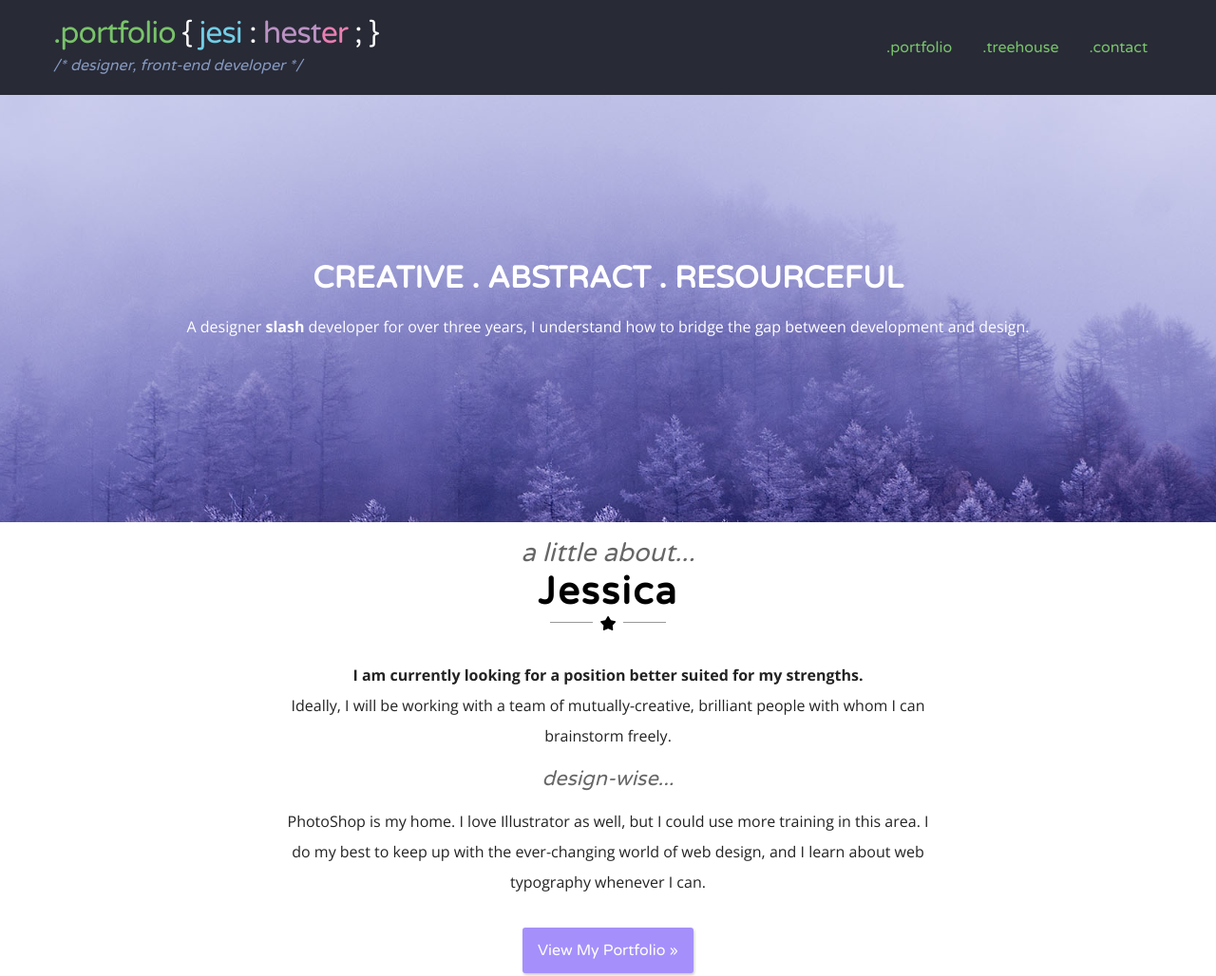
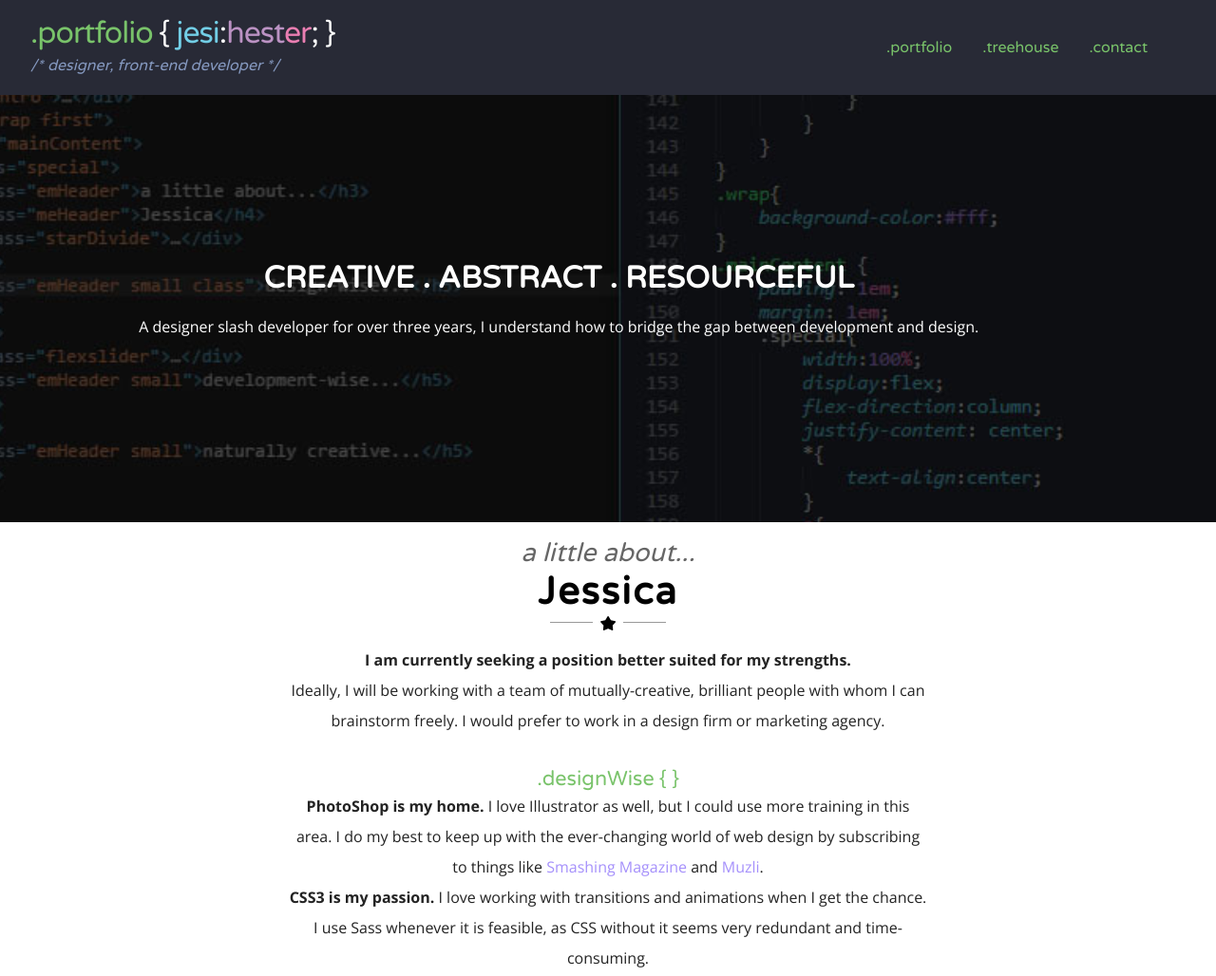
Before and after one commit to zenPidgin/jesihester.com, a plain HTML site: page index.html in a window 1280 px wide. Shown: the top 1028 px of the page at 95% size. Drawn offline with nearby package versions, Linux system fonts and the light colour scheme.

Commit message:
Changed hero image. Updated .emHeader.

```diff
--- a/index.html
+++ b/index.html
@@ -16,7 +16,7 @@
 		<div class="container">
 		<a class="logoLink" href="index.html">
 				<h1>
-					<span class="class">.portfolio</span><span class="punc"> {</span><span class="attr">  jesi </span><span class="punc">:</span><span class="num"> hest</span><span class="meas">er</span><span class="punc"> ;  }</span>
+					<span class="class">.portfolio</span><span class="punc"> { </span><span class="attr">  jesi</span><span class="punc">:</span><span class="num">hest</span><span class="meas">er</span><span class="punc">;  }</span>
 				</h1>
 				<h2 class="tagline comment">/* designer, front-end developer */</h2>
 			</a>
@@ -31,7 +31,7 @@
 	<div class="intro">
 
 		<h2 class="threeWords">Creative <span>.</span> <strong>Abstract</strong> <span>.</span> Resourceful</h2>
-		<p>A designer <strong>slash</strong> developer for over three years, I understand how to bridge the gap between development and design.</p>
+		<p>A designer slash developer for over three years, I understand how to bridge the gap between development and design.</p>
 	</div>
 	<div class="wrap first">
 	<div class="mainContent">
@@ -43,9 +43,10 @@
 					<i class="icon-star star"></i>
 				<span class="line"></span>
 			</div>
-			<p><strong>I am currently looking for a position better suited for my strengths.</strong><br />Ideally, I will be working with a team of mutually-creative, brilliant people with whom I can brainstorm freely.</p>
-			<h5 class="emHeader small">design-wise...</h5>
-			<p>PhotoShop is my home. I love Illustrator as well, but I could use more training in this area. I do my best to keep up with the ever-changing world of web design, and I learn about web typography whenever I can.</p>
+			<p><strong>I am currently seeking a position better suited for my strengths.</strong><br />Ideally, I will be working with a team of mutually-creative, brilliant people with whom I can brainstorm freely. I would prefer to work in a design firm or marketing agency.</p>
+			<h5 class="emHeader small">designWise</h5>
+			<p><strong>PhotoShop is my home.</strong> I love Illustrator as well, but I could use more training in this area. I do my best to keep up with the ever-changing world of web design by subscribing to things like <a href="https://www.smashingmagazine.com/" target="_blank">Smashing Magazine</a> and <a href="https://muz.li/" target="_blank">Muzli</a>.<br /><strong>CSS3 is my passion.</strong> I love working with transitions and animations when I get the chance. I use Sass whenever it is feasible, as CSS without it seems very redundant and time-consuming.</p>
+
 			<p><a class="cta" href="portfolio.html">View My Portfolio &#187;</a></p>
 			<div class="flexslider">
 			  <ul class="slides">
@@ -65,26 +66,17 @@
 			      <img src="img/slides/slide_alameda.jpg" />
 			      <p class="flex-caption">A screenshot of Alameda's Online Restaurant Guide. <a href="portfolio.html" >Read About My Role &#187;</a></p>
 			    </li>
-			 <!--   <li>
-			      <img src="img/slides/slide_faber.jpg" />
-			      <p class="flex-caption">This was a project for my Advanced Image Manipulation class, Jan-March 2013. <a href="img/full/faber_castell_project.jpg" target="_blank">View the full image &#187;</a></p>
-			    </li>-->
 			    <li>
 			      <img src="img/slides/slide_lincolnwood2.jpg" />
 			      <p class="flex-caption">A screenshot of Lincolnwood Library. <a href="portfolio.html" target="_blank">View my portfolio &#187;</a></p>
 			    </li>
-
-			   <!-- <li>
-			      <img src="img/slides/slide_chef.jpg" />
-			      <p class="flex-caption">A slide I created for Chef Garnish. <a href="http://chefraylduey.com/wordpress" target="_blank">View the chef's website &#187;</a></p>
-			    </li>-->
 			  </ul>
 			</div>
-			<h5 class="emHeader small">development-wise...</h5>
-			<p>My skills in Front-End Development come with a love for <a href="http://sass-lang.com/" target="_blank">Sass</a>/<a href="http://compass-style.org/" target="_blank">Compass</a>, and <a href="https://css-tricks.com/snippets/css/a-guide-to-flexbox/" target="_blank">Flexbox</a>. I am often called upon to quickly fix any style issues my teammates come across. Despite the fact that I have mastered HTML and CSS, I still occasionally come across CSS attributes of which I was previously unaware.<br />I also have a love for all things <a href="https://jquery.com/" target="_blank">jQuery</a>.<br />My tools of choice for coding are Sublime Text, Microsoft Visual Studio, and Filezilla.<br />I can debug C# if it is commented and I have been well-briefed on the backend details.</p>
+			<h5 class="emHeader small">developmentWise</h5>
+			<p>My skills in Front-End Development involve a love for <a href="http://sass-lang.com/" target="_blank">Sass</a>/<a href="http://compass-style.org/" target="_blank">Compass</a>, and <a href="https://css-tricks.com/snippets/css/a-guide-to-flexbox/" target="_blank">Flexbox</a>. I am often called upon to quickly fix any style issues my teammates come across. Despite the fact that I have mastered HTML and CSS, I still occasionally come across CSS attributes of which I was previously unaware.<br />I also have a love for <a href="https://jquery.com/" target="_blank">jQuery</a> and have dabbled with <a href="http://handlebarsjs.com/" target="_blank">Handlebars</a> and <a href="https://angularjs.org/" target="_blank">Angular</a>.<br />My tools of choice include Sublime Text, Microsoft Visual Studio, and Filezilla.<br />I can debug C# if it is commented and I have been well-briefed on the backend details.</p>
 			<p><a class="cta" href="portfolio.html">View My Portfolio &#187;</a></p>
-			<h5 class="emHeader small">naturally creative...</h5>
-			<p>I have played guitar since I was 11, and I am obsessed with music.<br>Recently, I discovered I work best when I listen to <a href="https://myspace.com/struts/music/songs" target="_blank">The Struts</a>.<br />I have <a href="https://www.etsy.com/shop/RhymeStonesShop?ref=hdr_shop_menu" target="_blank">an Etsy Shop</a> where I create my own hand-made gemstone jewelry.<br />I have also always loved to draw. I have a deviant art gallery if you would like to see a <a href="http://zenpidgin.deviantart.com/gallery/" target="_blank">smattering of my old drawings.</a><br />Additionally, I am crazy about Dr. Who, Game of Thrones, and Minecraft paraphernalia.</p>
+			<h5 class="emHeader small">naturallyCreative</h5>
+			<p>I have played guitar since I was 11, and I am obsessed with music.<br />I have <a href="https://www.etsy.com/shop/RhymeStonesShop?ref=hdr_shop_menu" target="_blank">an Etsy Shop</a> where I create my own hand-made gemstone jewelry.<br />I have also always loved to draw. I have a deviant art gallery if you would like to see a <a href="http://zenpidgin.deviantart.com/gallery/" target="_blank">smattering of my old drawings.</a><br />Additionally, I am crazy about Dr. Who, Game of Thrones, and Minecraft paraphernalia.</p>
 		</div>
 	</div><!-- end mainContent-->
 	</div><!-- end wrap-->
@@ -103,7 +95,9 @@
 
 <script type="text/javascript" charset="utf-8">
 
-    $('.flexslider').flexslider();
+    $('.flexslider').flexslider({
+    	slideshow: false
+    });
 
 </script>
 
--- a/scss/_base.scss
+++ b/scss/_base.scss
@@ -16,7 +16,7 @@ body{
 	flex-direction:column; /* stacks elements vertically */
 	min-height:100vh;
 	height:100% !important;
-	background: url(../img/cloud1.jpg) no-repeat;
+	background: url(../img/editors2.jpg) no-repeat;
 	background-position:center top;
 	background-size:cover !important;
 	background-attachment:fixed;
@@ -77,7 +77,7 @@ section{
 	width:95%;
 	padding:1.5em;
 	margin:0 auto;
-	min-width:380px;
+	min-width:320px;
 }
 .header, .main-footer{
 	background-color:$color-night;
@@ -86,6 +86,7 @@ section{
 }
 .header > .container{
 	padding-top:0;
+	padding-left:0;
 }
 .header .logo{
 	min-width:100%;
@@ -157,7 +158,7 @@ h2.tagline {
     	}
     	p{
     		max-width:675px;
-    		margin: 1em auto;
+    		margin: 0em auto 2em;
     	}
     }
     .starDivide{
@@ -166,7 +167,7 @@ h2.tagline {
 }
 .flexslider{
 	max-width:1000px;
-	margin:0 auto 3em;
+	margin:0 auto 4em;
 	border:none;
 }
 
@@ -209,12 +210,14 @@ p.flex-caption{
 		text-align:inherit;
 		font-size:2em;
 		text-transform: uppercase;
+		width:90%;
 		span{
 			display:none;
 		}
 	}
 	p{
 		color:inherit;
+		width:90%;
 	}
 }
 
@@ -230,7 +233,15 @@ p.flex-caption{
 	font-size:1.7em;
 	font-weight:normal;
 	&.small{
+		@extend .class;
 		font-size:1.35em;
+		font-style: normal;
+		&::before{
+			content: ".";
+		}
+		&::after{
+			content: " { }";
+		}
 	}
 }
 .line {
@@ -402,9 +413,9 @@ h2.comment, .comment{
 	.wrap{
 
 		background-color:#fff;
+
 		&.first{
 			align-self: flex-end;
-			/*margin-top:500px;*/
 		}
 	}
 	.intro{
```
Also changed, not shown: portfolio.html (+1 -1 lines), css/app.css, img/editors.jpg (added), img/editors2.jpg (added).
